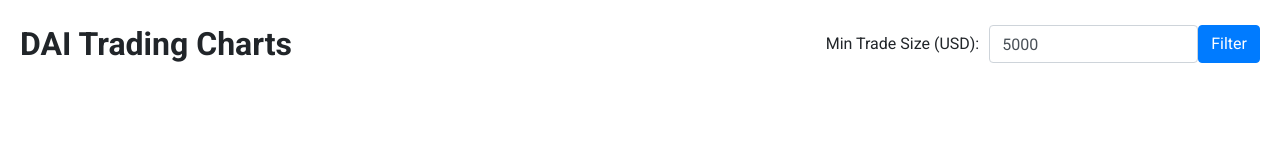
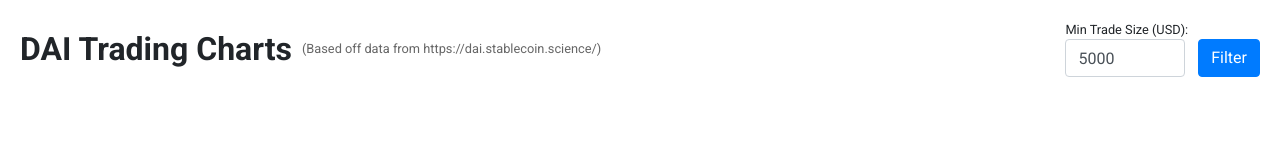
Before and after one commit to hexonaut/hexonaut.github.io, a plain HTML site: page dai/index.html in a window 1280 px wide. Drawn offline with nearby package versions, Linux system fonts and the light colour scheme; no server answers.

Commit message:
ui/copy tweaks

```diff
--- a/dai/index.html
+++ b/dai/index.html
@@ -14,10 +14,13 @@
 	* { margin: 0; padding: 0; }
 	html, body { width: 100%; height: 100%; font-family: 'Roboto', sans-serif; }
 	.wrapper { display: flex; flex-direction: column; height: 100%; }
-	.controls { display: flex; align-items: center; padding: 20px; }
-	.title { flex: 1; font-size: 2rem; font-weight: bold; }
-	.filters { display: flex; align-items: center; }
-	.label { white-space: nowrap; padding-right: 10px; }
+	.controls { display: flex; align-items: center; padding: 20px; font-size: 0.8rem; }
+	.title { padding-right: 10px; font-size: 2rem; font-weight: bold; }
+	.subtitle { flex: 1; color: #666; }
+	.filters { display: flex; align-items: flex-end; }
+	.filters > * { margin-left: 10px; }
+	.filters .form-control { width: 120px; }
+	.label { white-space: nowrap; }
 	#chart { display: block; }
 	</style>
 </head>
@@ -25,7 +28,14 @@
 	<div class="wrapper">
 		<div class="controls">
 			<div class="title">DAI Trading Charts</div>
-			<div class="filters"><div class="label">Min Trade Size (USD):</div><input class="form-control" id="volume" placeholder="Min Trade Size (USD)" value="5000"><input type="submit" class="btn btn-primary" id="filter" value="Filter"></div>
+			<div class="subtitle">(Based off data from https://dai.stablecoin.science/)</div>
+			<div class="filters">
+				<div>
+					<div class="label">Min Trade Size (USD):</div>
+					<input class="form-control" id="volume" placeholder="Min Trade Size (USD)" value="5000">
+				</div>
+				<input type="submit" class="btn btn-primary" id="filter" value="Filter">
+			</div>
 		</div>
 		<canvas id="chart"></canvas>
 	</div>
@@ -58,7 +68,7 @@
 				const records = ex.records.filter(r => {
 					return r.volume > volume;
 				});
-				const radius = records.map(r => Math.sqrt(r.volume) / 50);
+				const radius = records.map(r => Math.sqrt(r.volume) / 25);
 
 				return {
 					label: ex.exchange,
```
